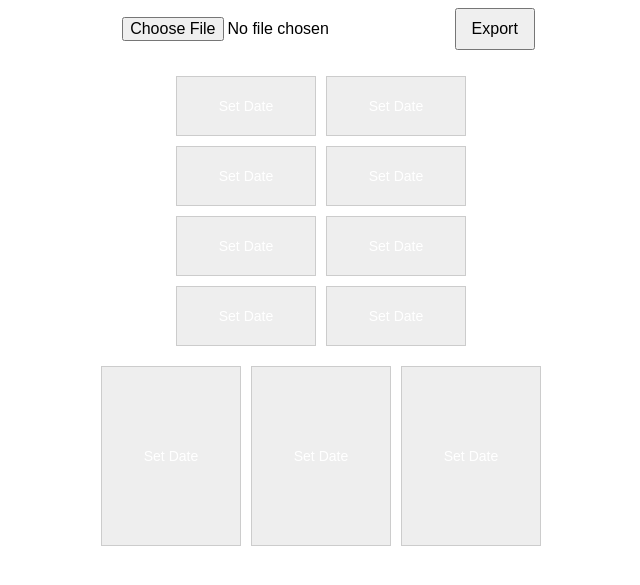
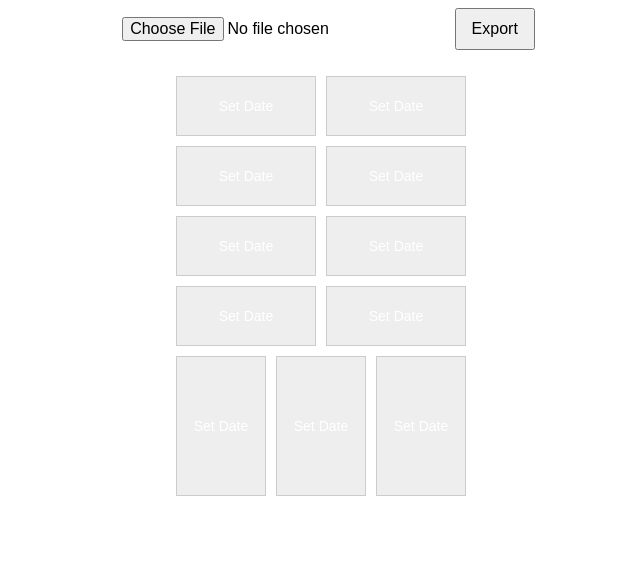
Before and after one commit to jtayre/guinea_pig_cleaning, a plain HTML site: page index.html in a window 1280 px wide. Shown: the part 79-664 px from the top of the page, without its empty margins (319-959 px from the left). Drawn offline with Linux system fonts and the light colour scheme.

Commit message:
Update index.html
tighter grid layour than previous version

```diff
--- a/index.html
+++ b/index.html
@@ -5,9 +5,16 @@
 <title>Guinea Pig Cleaning</title>
 <meta name="viewport" content="width=device-width, initial-scale=1.0">
 <style>
-  body { font-family: sans-serif; padding: 20px; text-align: center; }
+  body {
+    font-family: sans-serif;
+    padding: 20px;
+    text-align: center;
+  }
+
   h2 { margin-bottom: 10px; }
+
   .buttons { margin-bottom: 15px; }
+
   button, input[type="file"] {
     margin: 0 5px 10px 5px;
     padding: 10px 15px;
@@ -15,21 +22,33 @@
     cursor: pointer;
   }
 
-  /* Top 4x2 grid (unchanged sizing) */
-  .grid-top {
-    display: grid;
-    grid-template-columns: repeat(2, 140px);
-    grid-auto-rows: 60px;
-    grid-gap: 10px;
+  /* Outer layout so top and bottom share the same width */
+  .layout {
+    display: flex;
     justify-content: center;
   }
 
-  /* Bottom row of 3 portrait boxes */
+  /* This defines the overall rectangle width */
+  .layout-inner {
+    width: calc(2 * 140px + 10px); /* 2 cells of 140px + 10px gap */
+  }
+
+  /* Top 4x2 grid (landscape cells) */
+  .grid-top {
+    display: grid;
+    grid-template-columns: repeat(2, 1fr);
+    grid-auto-rows: 60px;
+    gap: 10px;
+    width: 100%;
+  }
+
+  /* Bottom row of 3 portrait cells */
   .bottom-row {
-    margin-top: 20px;
-    display: flex;
-    justify-content: center;
+    display: grid;
+    grid-template-columns: repeat(3, 1fr);
     gap: 10px;
+    margin-top: 10px;
+    width: 100%;
   }
 
   .cell {
@@ -44,17 +63,20 @@
     box-sizing: border-box;
   }
 
+  /* “Landscape” rectangles (top 4×2) */
   .cell.horizontal {
-    width: 140px;
-    height: 60px;   /* landscape */
+    height: 60px;
   }
 
+  /* “Portrait / rotated” rectangles (bottom 3) */
   .cell.vertical {
-    width: 140px;
-    height: 180px;  /* portrait */
+    height: 140px;  /* taller than wide → portrait look */
   }
 
-  input[type="date"] { width: 120px; font-size: 14px; }
+  input[type="date"] {
+    width: 120px;
+    font-size: 14px;
+  }
 </style>
 </head>
 <body>
@@ -65,11 +87,15 @@
   <button id="export">Export</button>
 </div>
 
-<!-- Top 4x2 grid -->
-<div class="grid-top" id="gridTop"></div>
+<div class="layout">
+  <div class="layout-inner">
+    <!-- Top 4x2 grid -->
+    <div class="grid-top" id="gridTop"></div>
 
-<!-- Bottom row of 3 portrait boxes -->
-<div class="bottom-row" id="bottomRow"></div>
+    <!-- Bottom row of 3 portrait boxes -->
+    <div class="bottom-row" id="bottomRow"></div>
+  </div>
+</div>
 
 <script>
 // Configuration
@@ -77,7 +103,7 @@ const TOP_ROWS = 4;
 const TOP_COLS = 2;
 const BOTTOM_COUNT = 3;
 
-const topGrid  = document.getElementById("gridTop");
+const topGrid   = document.getElementById("gridTop");
 const bottomRow = document.getElementById("bottomRow");
 let dates = {};
 
@@ -88,14 +114,20 @@ function parseDateYMD(dateStr) {
 }
 
 // Determine cell color based on age and rules
-// Top grid: same rules as original top cells
-// Bottom row: same rules as original bottom two cells
+// Top grid: original "top" rules
+// Bottom row: original "bottom 2 rows" rules
 function getCellColor(cellId, dateStr) {
   if (!dateStr) return "#eee"; // no date
   const date = parseDateYMD(dateStr);
   const today = new Date();
-  const todayNormalized = new Date(today.getFullYear(), today.getMonth(), today.getDate());
-  const diffDays = Math.floor((todayNormalized - date) / (1000 * 60 * 60 * 24));
+  const todayNormalized = new Date(
+    today.getFullYear(),
+    today.getMonth(),
+    today.getDate()
+  );
+  const diffDays = Math.floor(
+    (todayNormalized - date) / (1000 * 60 * 60 * 24)
+  );
 
   const isBottom = cellId.startsWith("bottom-");
 
@@ -105,7 +137,7 @@ function getCellColor(cellId, dateStr) {
     if (diffDays >= 4) return "orange";
     return "green";
   } else {
-    // Bottom 3 portrait boxes (original "bottom 2" rules)
+    // Bottom 3 portrait boxes (original bottom rules)
     if (diffDays >= 4) return "red";
     if (diffDays >= 2) return "orange";
     return "green";
@@ -178,7 +210,7 @@ window.addEventListener("load", () => {
   createLayout();
 });
 
-// Manual import from OneDrive
+// Manual import
 document.getElementById("loadFile").addEventListener("change", (event) => {
   const file = event.target.files[0];
   if (!file) return;
@@ -198,13 +230,13 @@ document.getElementById("loadFile").addEventListener("change", (event) => {
 // Export JSON with filename prompt
 document.getElementById("export").addEventListener("click", () => {
   const fileName = prompt("Enter filename for export:", "dates.json");
-  if (!fileName) return; // cancel if user clicks "Cancel"
+  if (!fileName) return;
 
   const blob = new Blob([JSON.stringify(dates, null, 2)], { type: "application/json" });
   const url = URL.createObjectURL(blob);
   const a = document.createElement("a");
   a.href = url;
-  a.download = fileName; // use user-provided name
+  a.download = fileName;
   a.click();
   URL.revokeObjectURL(url);
 
```
